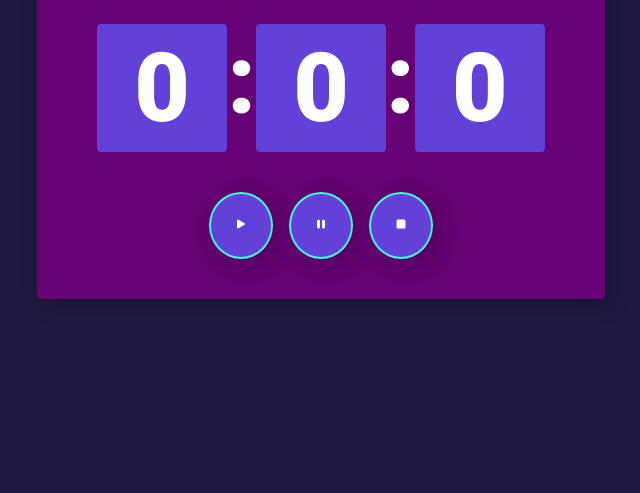
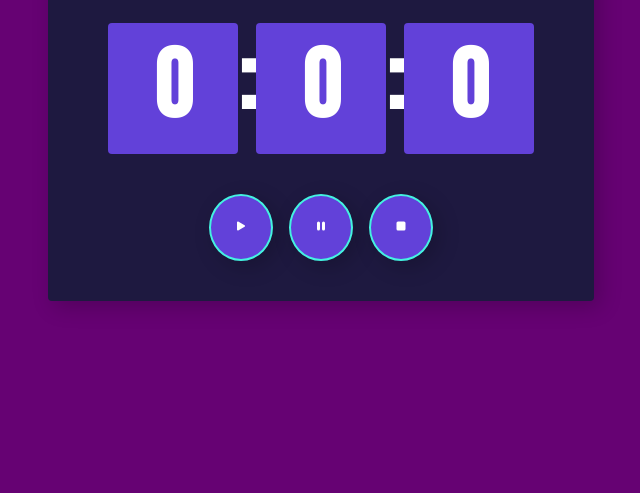
Before and after one commit to lucasfcomaru/cronometro_javascript, a plain HTML site: page index.html in a window 1280 px wide. Shown: the part 307-800 px from the top of the page, without its empty margins (319-959 px from the left). Drawn offline with Linux system fonts and the light colour scheme.

Commit message:
mudança de background

```diff
--- a/index.html
+++ b/index.html
@@ -14,7 +14,7 @@
     <link rel="preconnect" href="https://fonts.googleapis.com" />
     <link rel="preconnect" href="https://fonts.gstatic.com" crossorigin />
     <link
-      href="https://fonts.googleapis.com/css2?family=Roboto:wght@900&display=swap"
+      href="https://fonts.googleapis.com/css2?family=Bebas+Neue&display=swap"
       rel="stylesheet"
     />
   </head>
--- a/style/style.css
+++ b/style/style.css
@@ -12,9 +12,9 @@ body {
   display: flex;
   justify-content: center;
   align-items: center;
-  background-color: #1e1940;
-  font-family: "Roboto", sans-serif;
-  font-weight: 900;
+  background-color: #660273;
+  font-family: "Bebas Neue", sans-serif;
+  font-weight: 400;
   color: white;
 }
 
@@ -25,7 +25,7 @@ body {
   justify-content: center;
   align-items: center;
   padding: 40px;
-  background-color: #660273;
+  background-color: #1e1940;
   border-radius: 4px;
   gap: 20px;
   box-shadow: 6px 6px 22px 0 rgba(0, 0, 0, 0.2);
@@ -33,6 +33,7 @@ body {
   h1 {
     font-size: 3rem;
     letter-spacing: 0.2rem;
+    font-style: italic;
   }
 
   .tempo {
```
Also changed, not shown: img/banner-cronometro.png (added), img/relogio.png (added), 2 other files.
